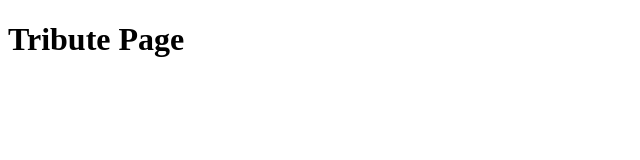
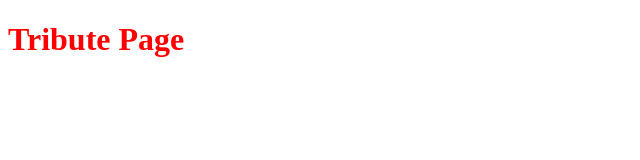
Before and after one commit to cervensky/tribute_page, a plain HTML site: page index.html in a window 1280 px wide. Shown: the whole page, without its empty margins (0-640 px from the left). Drawn offline with Linux system fonts and the light colour scheme.

Commit message:
fix: change link name to actual css stylesheet

```diff
--- a/index.html
+++ b/index.html
@@ -3,7 +3,7 @@
 <head>
 	<meta charset="UTF-8">
 	<meta name="viewport" content="width=device-width, initial-scale=1.0">
-	<link rel="stylesheet" type="text/css" href="css/style.css">
+	<link rel="stylesheet" type="text/css" href="css/design.css">
 	<title>Tribute Page</title>
 </head>
 <body>
```
